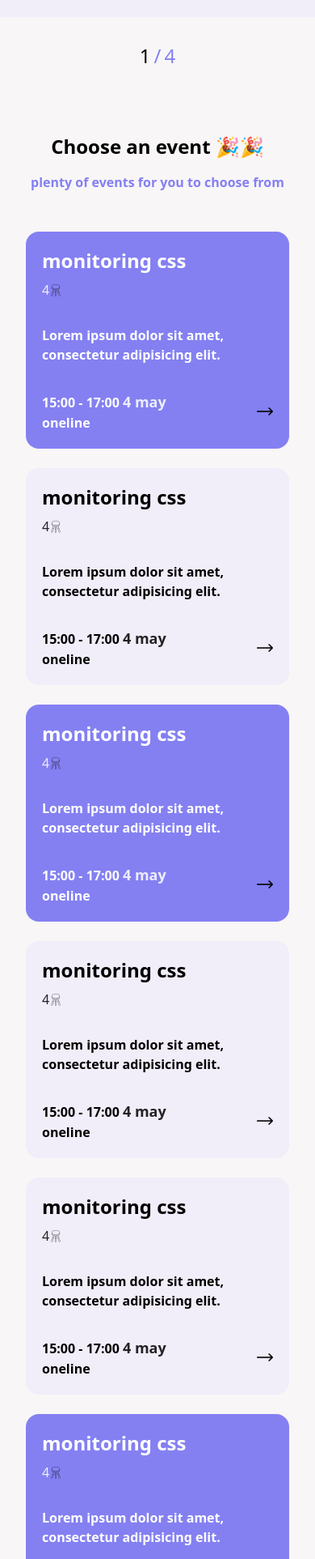
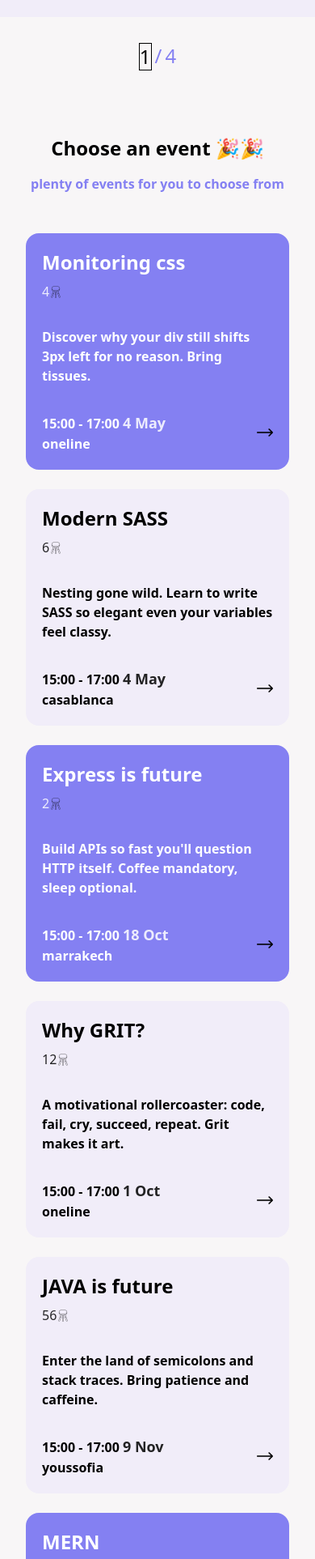
Before and after one commit to MohammedBentalb/Ticketly, a website built with Vite: page index.html in a window 390 px wide. Shown: the part 59-1984 px from the top of the page at 81% size. Built offline with nearby package versions, Linux system fonts and the light colour scheme; a web font is replaced by a local one.

Commit message:
ensuring that the mobile stepper gets updated when we go to the next slide, and changin the dummy data to some meaningful texts

```diff
--- a/index.html
+++ b/index.html
@@ -114,11 +114,13 @@
       <div
         class="max-container sm:hidden flex items-start justify-center gap-1"
       >
-        <div class="h-8 overflow-clip flex flex-col items-center">
-          <p class="font-medium text-2xl">1</p>
-          <p class="font-medium text-2xl">2</p>
-          <p class="font-medium text-2xl">3</p>
-          <p class="font-medium text-2xl">4</p>
+        <div class="border flex items-center justify-center overflow-clip">
+          <div class="stepper-mobile h-8 flex flex-col items-center">
+            <p class="font-medium text-2xl">1</p>
+            <p class="font-medium text-2xl">2</p>
+            <p class="font-medium text-2xl">3</p>
+            <p class="font-medium text-2xl">4</p>
+          </div>
         </div>
         <p class="font-medium text-primary text-2xl">/</p>
         <p class="font-medium text-primary text-2xl">4</p>
@@ -144,7 +146,7 @@
                 class="flex flex-col gap-8 p-5 rounded-2xl justify-between bg-primary"
               >
                 <div class="flex flex-col gap-2">
-                  <p class="font-semibold text-2xl">monitoring css</p>
+                  <p class="font-semibold text-2xl">Monitoring css</p>
                   <div class="opacity-85 font-medium flex items-center">
                     <p>4</p>
                     <img
@@ -156,14 +158,14 @@
                 </div>
 
                 <p class="font-semibold text-md">
-                  Lorem ipsum dolor sit amet, consectetur adipisicing elit.
+                  Discover why your div still shifts 3px left for no reason. Bring tissues.
                 </p>
 
                 <div class="flex items-center justify-between">
                   <div>
                     <p class="font-semibold">
                       15:00 - 17:00
-                      <span class="text-lg opacity-85">4 may</span>
+                      <span class="text-lg opacity-85">4 May</span>
                     </p>
                     <p class="font-semibold">oneline</p>
                   </div>
@@ -175,9 +177,9 @@
                 class="flex flex-col gap-8 p-5 rounded-2xl justify-between bg-primary"
               >
                 <div class="flex flex-col gap-2">
-                  <p class="font-semibold text-2xl">monitoring css</p>
+                  <p class="font-semibold text-2xl">Modern SASS</p>
                   <div class="opacity-85 font-medium flex items-center">
-                    <p>4</p>
+                    <p>6</p>
                     <img
                       src="assets/images/stool.png"
                       alt="chair"
@@ -187,16 +189,16 @@
                 </div>
 
                 <p class="font-semibold text-md">
-                  Lorem ipsum dolor sit amet, consectetur adipisicing elit.
+                  Nesting gone wild. Learn to write SASS so elegant even your variables feel classy.
                 </p>
 
                 <div class="flex items-center justify-between">
                   <div>
                     <p class="font-semibold">
                       15:00 - 17:00
-                      <span class="text-lg opacity-85">4 may</span>
+                      <span class="text-lg opacity-85">4 May</span>
                     </p>
-                    <p class="font-semibold">oneline</p>
+                    <p class="font-semibold">casablanca</p>
                   </div>
                   <img src="assets/images/right-arrow.png" class="size-5" />
                 </div>
@@ -206,9 +208,9 @@
                 class="flex flex-col gap-8 p-5 rounded-2xl justify-between bg-primary"
               >
                 <div class="flex flex-col gap-2">
-                  <p class="font-semibold text-2xl">monitoring css</p>
+                  <p class="font-semibold text-2xl">Express is future</p>
                   <div class="opacity-85 font-medium flex items-center">
-                    <p>4</p>
+                    <p>2</p>
                     <img
                       src="assets/images/stool.png"
                       alt="chair"
@@ -218,16 +220,16 @@
                 </div>
 
                 <p class="font-semibold text-md">
-                  Lorem ipsum dolor sit amet, consectetur adipisicing elit.
+                  Build APIs so fast you'll question HTTP itself. Coffee mandatory, sleep optional.
                 </p>
 
                 <div class="flex items-center justify-between">
                   <div>
                     <p class="font-semibold">
                       15:00 - 17:00
-                      <span class="text-lg opacity-85">4 may</span>
+                      <span class="text-lg opacity-85">18 Oct</span>
                     </p>
-                    <p class="font-semibold">oneline</p>
+                    <p class="font-semibold">marrakech</p>
                   </div>
                   <img src="assets/images/right-arrow.png" class="size-5" />
                 </div>
@@ -237,9 +239,9 @@
                 class="flex flex-col gap-8 p-5 rounded-2xl justify-between bg-primary"
               >
                 <div class="flex flex-col gap-2">
-                  <p class="font-semibold text-2xl">monitoring css</p>
+                  <p class="font-semibold text-2xl">Why GRIT?</p>
                   <div class="opacity-85 font-medium flex items-center">
-                    <p>4</p>
+                    <p>12</p>
                     <img
                       src="assets/images/stool.png"
                       alt="chair"
@@ -249,14 +251,14 @@
                 </div>
 
                 <p class="font-semibold text-md">
-                  Lorem ipsum dolor sit amet, consectetur adipisicing elit.
+                  A motivational rollercoaster: code, fail, cry, succeed, repeat. Grit makes it art.
                 </p>
 
                 <div class="flex items-center justify-between">
                   <div>
                     <p class="font-semibold">
                       15:00 - 17:00
-                      <span class="text-lg opacity-85">4 may</span>
+                      <span class="text-lg opacity-85">1 Oct</span>
                     </p>
                     <p class="font-semibold">oneline</p>
                   </div>
@@ -271,9 +273,9 @@
                 class="flex flex-col gap-8 p-5 rounded-2xl justify-between bg-primary"
               >
                 <div class="flex flex-col gap-2">
-                  <p class="font-semibold text-2xl">monitoring css</p>
+                  <p class="font-semibold text-2xl">JAVA is future</p>
                   <div class="opacity-85 font-medium flex items-center">
-                    <p>4</p>
+                    <p>56</p>
                     <img
                       src="assets/images/stool.png"
                       alt="chair"
@@ -283,16 +285,16 @@
                 </div>
 
                 <p class="font-semibold text-md">
-                  Lorem ipsum dolor sit amet, consectetur adipisicing elit.
+                  Enter the land of semicolons and stack traces. Bring patience and caffeine.
                 </p>
 
                 <div class="flex items-center justify-between">
                   <div>
                     <p class="font-semibold">
                       15:00 - 17:00
-                      <span class="text-lg opacity-85">4 may</span>
+                      <span class="text-lg opacity-85">9 Nov</span>
                     </p>
-                    <p class="font-semibold">oneline</p>
+                    <p class="font-semibold">youssofia</p>
                   </div>
                   <img src="assets/images/right-arrow.png" class="size-5" />
                 </div>
@@ -302,9 +304,9 @@
                 class="flex flex-col gap-8 p-5 rounded-2xl justify-between bg-primary"
               >
                 <div class="flex flex-col gap-2">
-                  <p class="font-semibold text-2xl">monitoring css</p>
+                  <p class="font-semibold text-2xl">MERN</p>
                   <div class="opacity-85 font-medium flex items-center">
-                    <p>4</p>
+                    <p>1</p>
                     <img
                       src="assets/images/stool.png"
                       alt="chair"
@@ -314,16 +316,16 @@
                 </div>
 
                 <p class="font-semibold text-md">
-                  Lorem ipsum dolor sit amet, consectetur adipisicing elit.
+                  Full-stack in one go. Mongo to React before lunch—burnout by dinner.
                 </p>
 
                 <div class="flex items-center justify-between">
                   <div>
                     <p class="font-semibold">
                       15:00 - 17:00
-                      <span class="text-lg opacity-85">4 may</span>
+                      <span class="text-lg opacity-85">2 Oct</span>
                     </p>
-                    <p class="font-semibold">oneline</p>
+                    <p class="font-semibold">oujda</p>
                   </div>
                   <img src="assets/images/right-arrow.png" class="size-5" />
                 </div>
@@ -333,9 +335,9 @@
                 class="flex flex-col gap-8 p-5 rounded-2xl justify-between bg-primary"
               >
                 <div class="flex flex-col gap-2">
-                  <p class="font-semibold text-2xl">monitoring css</p>
+                  <p class="font-semibold text-2xl">MERN on action</p>
                   <div class="opacity-85 font-medium flex items-center">
-                    <p>4</p>
+                    <p>22</p>
                     <img
                       src="assets/images/stool.png"
                       alt="chair"
@@ -345,16 +347,16 @@
                 </div>
 
                 <p class="font-semibold text-md">
-                  Lorem ipsum dolor sit amet, consectetur adipisicing elit.
+                  Code live with MongoDB, Express, React, Node. Expect bugs, cheers, and mild panic.
                 </p>
 
                 <div class="flex items-center justify-between">
                   <div>
                     <p class="font-semibold">
                       15:00 - 17:00
-                      <span class="text-lg opacity-85">4 may</span>
+                      <span class="text-lg opacity-85">2 Oct</span>
                     </p>
-                    <p class="font-semibold">oneline</p>
+                    <p class="font-semibold">oujda</p>
                   </div>
                   <img src="assets/images/right-arrow.png" class="size-5" />
                 </div>
@@ -364,9 +366,9 @@
                 class="flex flex-col gap-8 p-5 rounded-2xl justify-between bg-primary"
               >
                 <div class="flex flex-col gap-2">
-                  <p class="font-semibold text-2xl">monitoring css</p>
+                  <p class="font-semibold text-2xl">RIP CS</p>
                   <div class="opacity-85 font-medium flex items-center">
-                    <p>4</p>
+                    <p>22</p>
                     <img
                       src="assets/images/stool.png"
                       alt="chair"
@@ -376,16 +378,16 @@
                 </div>
 
                 <p class="font-semibold text-md">
-                  Lorem ipsum dolor sit amet, consectetur adipisicing elit.
+                  Farewell to computer science, fundamentals—JavaScript frameworks have taken over.
                 </p>
 
                 <div class="flex items-center justify-between">
                   <div>
                     <p class="font-semibold">
                       15:00 - 17:00
-                      <span class="text-lg opacity-85">4 may</span>
+                      <span class="text-lg opacity-85">1 jan</span>
                     </p>
-                    <p class="font-semibold">oneline</p>
+                    <p class="font-semibold">ifran</p>
                   </div>
                   <img src="assets/images/right-arrow.png" class="size-5" />
                 </div>
--- a/index.js
+++ b/index.js
@@ -2,35 +2,102 @@ const forward = document.querySelector(".plus-step");
 const backward = document.querySelector(".minus-step");
 const sectionSlider = document.querySelector(".sectionSlider");
 const stepper = document.querySelectorAll(".stepper");
+const mobileStepper = document.querySelector(".stepper-mobile");
 const chooseEventButton = document.getElementById("choose-event-button");
-const events = document.querySelectorAll("[data-eventId]");
+const evantCards = document.querySelectorAll("[data-eventId]");
 
 let step = 0;
 let eventId = null;
 
+let events = [
+  {
+    id: 0,
+    name: "monitoring css",
+    places: 42,
+    location: "oneline",
+    desc: "Discover why your div still shifts 3px left for no reason. Bring tissues.",
+    date: "4 may",
+  },
+  {
+    id: 1,
+    name: "Modern SASS",
+    places: 6,
+    location: "casablanca",
+    desc: "Nesting gone wild. Learn to write SASS so elegant even your variables feel classy.",
+    date: "4 may",
+  },
+  {
+    id: 2,
+    name: "Express is future",
+    places: 2,
+    location: "marrakech",
+    desc: "Build APIs so fast you'll question HTTP itself. Coffee mandatory, sleep optional.",
+    date: "18 oct",
+  },
+  {
+    id: 3,
+    name: "why grit?",
+    places: 12,
+    location: "oneline",
+    desc: "A motivational rollercoaster: code, fail, cry, succeed, repeat. Grit makes it art.",
+    date: "1 oct",
+  },
+  {
+    id: 4,
+    name: "JAVA is future",
+    places: 56,
+    location: "youssofia",
+    desc: "Enter the land of semicolons and stack traces. Bring patience and caffeine.",
+    date: "9 nov",
+  },
+  {
+    id: 5,
+    name: "MERN",
+    places: 1,
+    location: "oujda",
+    desc: "Full-stack in one go. Mongo to React before lunch—burnout by dinner.",
+    date: "1 oct",
+  },
+  {
+    id: 6,
+    name: "MERN on action",
+    places: 22,
+    location: "oujda",
+    desc: "Code live with MongoDB, Express, React, Node. Expect bugs, cheers, and mild panic.",
+    date: "2 oct",
+  },
+  {
+    id: 7,
+    name: "RIP CS",
+    places: 22,
+    location: "ifrana",
+    desc: "Farewell to computer science fundamentals—JavaScript frameworks have taken over.",
+    date: "1 jan",
+  },
+];
+
+
+console.log(mobileStepper);
 // initialization
 buttonInablerAndDisabler(chooseEventButton, eventId !== null ? false : true);
-initializeStepper();
+initializeAndUpdateProgress();
 
 // event listenner to listen for the clicking of choosin an event
-events.forEach((event) => {
+evantCards.forEach((event) => {
   event.addEventListener("click", (e) => {
-
-    if(event.getAttribute('data-eventId') === eventId) {
-      event.classList.remove("selected-event")
+    if (event.getAttribute("data-eventId") === eventId) {
+      event.classList.remove("selected-event");
       eventId = null;
       buttonInablerAndDisabler(chooseEventButton, true);
-      return
+      return;
     }
 
-    events.forEach((oldEvent) => oldEvent.classList.remove("selected-event"));
+    evantCards.forEach((oldEvent) => oldEvent.classList.remove("selected-event"));
     eventId = e.currentTarget.getAttribute("data-eventId");
     buttonInablerAndDisabler(chooseEventButton, step !== null ? false : true);
     e.currentTarget.classList.toggle("selected-event");
   });
 });
-
-
 
 // event listenner to listen for the click of the choose event button to go to the next step
 chooseEventButton.addEventListener("click", (e) => {
@@ -42,23 +109,7 @@ chooseEventButton.addEventListener("click", (e) => {
   formProgress(step);
 });
 
-
-
-
-
-
-
-
-
-
-
-
-
-
-
-
 // function
-
 
 function buttonInablerAndDisabler(element, disable) {
   if (disable) {
@@ -70,10 +121,11 @@ function buttonInablerAndDisabler(element, disable) {
 
 function formProgress(step) {
   sectionSlider.style.transform = `translateX(${-100 * step}%)`;
-  initializeStepper();
+  mobileStepper.style.transform = `translateY(${-100 * step}%)`;
+  initializeAndUpdateProgress();
 }
 
-function initializeStepper() {
+function initializeAndUpdateProgress() {
   stepper.forEach((item, i) => {
     if (step === i) {
       item.classList.add("active");
@@ -89,26 +141,16 @@ function initializeStepper() {
       item.classList.remove("active");
     }
   });
+  mobileStepper.style.transform = `translateY(${-100 * step}%)`;
+  sectionSlider.style.transform = `translateX(${-100 * step}%)`;
 }
 
-
-
-
-
-
-
-
-
-
-
-
-
-// testing events to be removed
+// testing evantCards to be removed
 
 forward.addEventListener("click", (e) => {
   if (step === 3) return;
   if (step >= 0 && step < 4) step += 1;
-  initializeStepper();
+  initializeAndUpdateProgress();
   formProgress(step);
 });
 
@@ -116,6 +158,6 @@ backward.addEventListener("click", (e) => {
   if (step === 0) return;
   if (step > 0 && step <= 3) step--;
 
-  initializeStepper();
+  initializeAndUpdateProgress();
   formProgress(step);
 });
```
